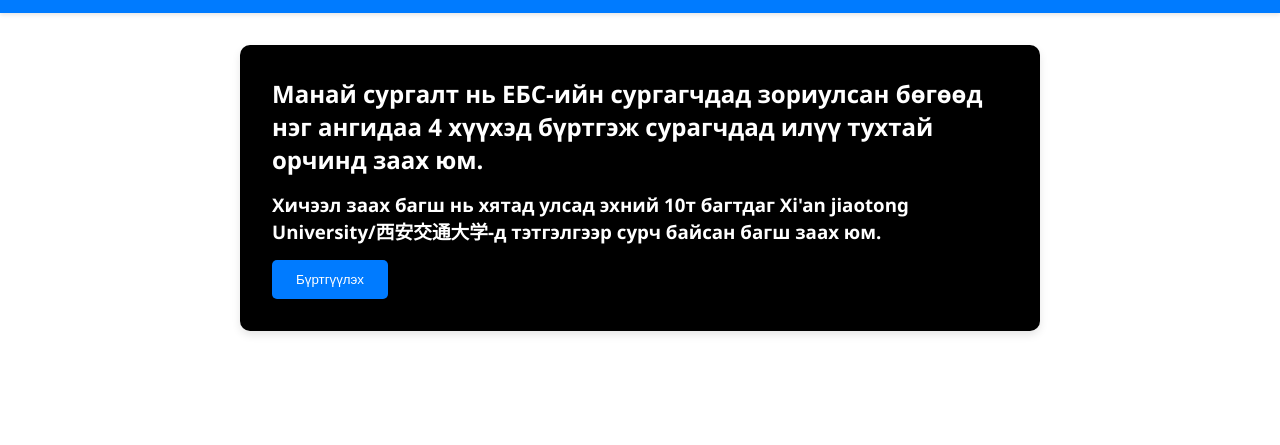
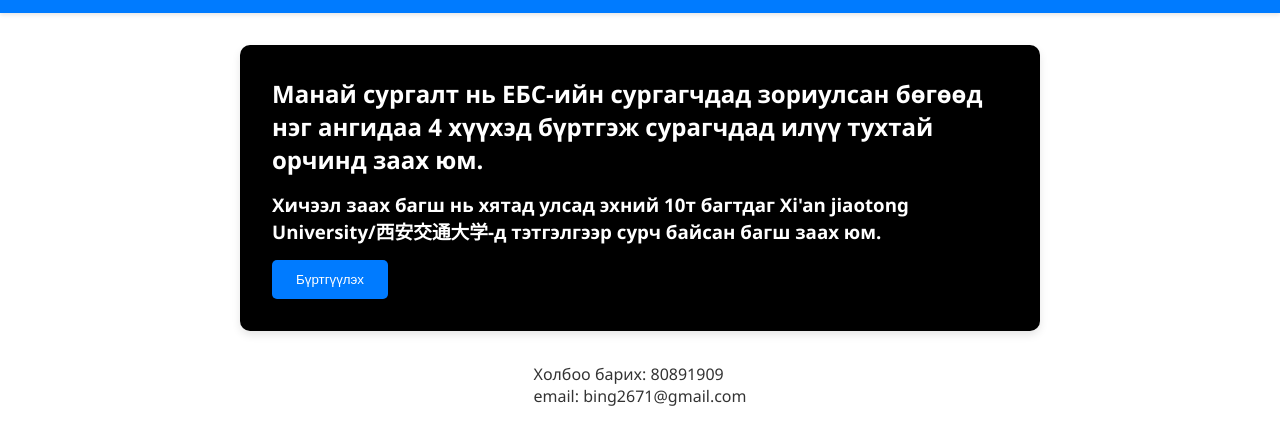
Before and after one commit to mnkhbyr/Echoes-of-Pages, a plain HTML site: page index.html in a window 1280 px wide. Shown: the part 87-532 px from the top of the page. Drawn offline with Linux system fonts and the light colour scheme.

Commit message:
Update index.html

```diff
--- a/index.html
+++ b/index.html
@@ -24,5 +24,9 @@
         <h2>Энэ доор мэдээлэлээ оруулаарай 😃</h2>
         <iframe id="surveyForm" src="https://docs.google.com/forms/d/e/1FAIpQLSeZ2pgH0qMLbxyF6TjpijSx_c0KCNc5B7GhRFp7ed-H4lCAmA/viewform?embedded=true" width="100%" height="909" frameborder="0" marginheight="0" marginwidth="0">Loading…</iframe>
     </section>
+    <footer>
+        <p>Холбоо барих: 80891909</p>
+        <p>email: bing2671@gmail.com</p>
+    </footer>
 </body>
 </html>
```
